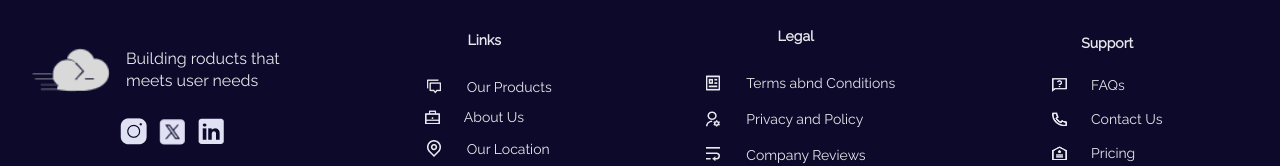
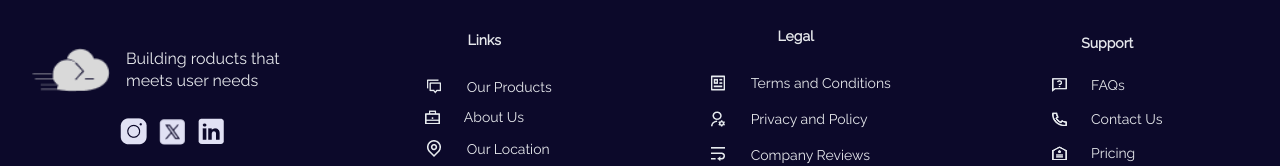
Before and after one commit to Myches/fluxdev, a React (Vite) app: page /projects in a window 1280 px wide. Shown: the part 1295-1461 px from the top of the page. Built offline with nearby package versions, Linux system fonts and the light colour scheme; no server answers.

Commit message:
fixed typing errors

```diff
--- a/src/Components/Footer.tsx
+++ b/src/Components/Footer.tsx
@@ -47,7 +47,7 @@ export default function Footer() {
                 <div className='md:flex md:justify-center md:items-center flex-col space-y-4 text-gray-200'>
                 <p className='font-bold text-[14px] leading-[26px]'>Legal</p>
                     <ul className=' flex flex-col justify-center  text-[14px] leading-[26px] font-normal'>
-                    <li className='flex   items-center space-x-4'><img src={news} alt="T&C Logo"    /><p>Terms abnd Conditions</p></li>
+                    <li className='flex   items-center space-x-4'><img src={news} alt="T&C Logo"    /><p>Terms and Conditions</p></li>
                         <li className='flex  items-center space-x-4'><img src={person} alt="person logo"    /><p>Privacy and Policy</p></li>
                         <li className='flex   items-center space-x-4'><img src={legal} alt="reviews Logo"    /><p>Company Reviews</p></li>
                     </ul>
```
